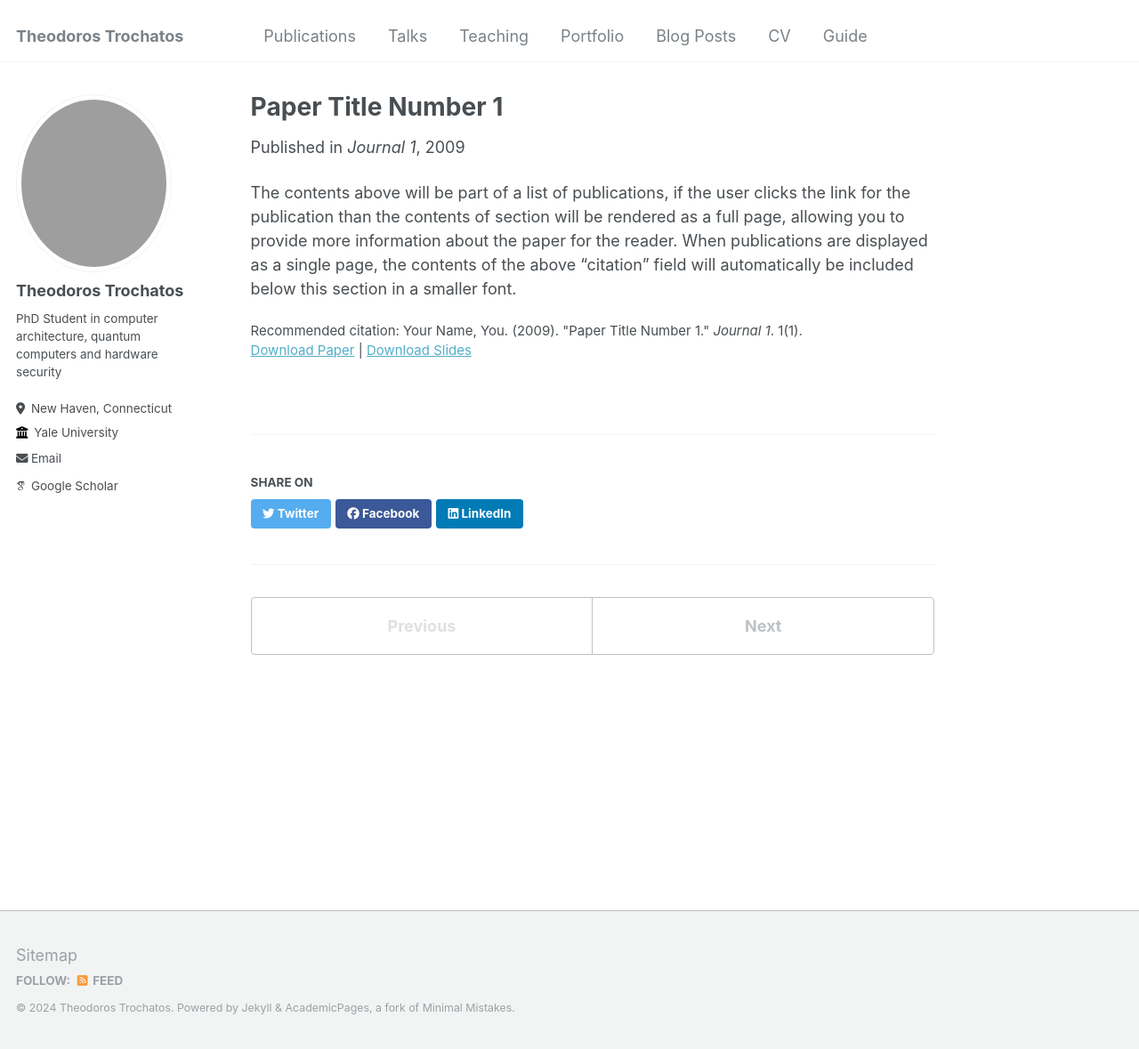
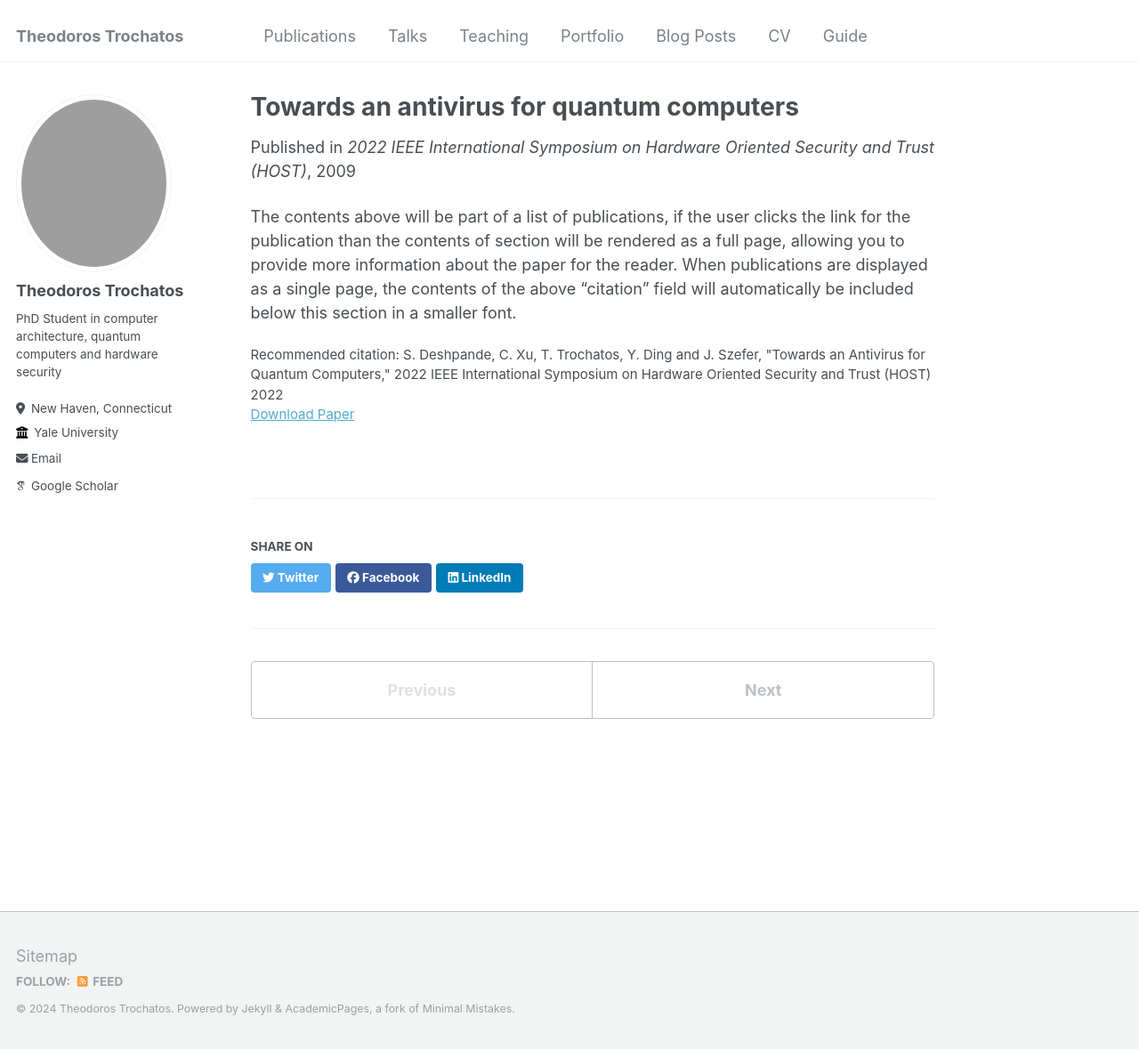
Before and after one commit to teotro/theodoros.trochatos.github.io, a Jekyll site: the page built from _publications/2009-10-01-paper-title-number-1.md, in a window 1280 px wide and 1179 px high. Shown: the whole window at 89% size. Built offline with Jekyll 4.4.1, drawn with Linux system fonts in a browser that asks for light colours; some web fonts are replaced.

Commit message:
adding publications

```diff
--- a/_publications/2009-10-01-paper-title-number-1.md
+++ b/_publications/2009-10-01-paper-title-number-1.md
@@ -1,13 +1,13 @@
 ---
-title: "Paper Title Number 1"
+title: "Towards an antivirus for quantum computers"
 collection: publications
 permalink: /publication/2009-10-01-paper-title-number-1
-excerpt: 'This paper is about the number 1. The number 2 is left for future work.'
+# excerpt: 'This paper is about the number 1. The number 2 is left for future work.'
 date: 2009-10-01
-venue: 'Journal 1'
-slidesurl: 'http://academicpages.github.io/files/slides1.pdf'
-paperurl: 'http://academicpages.github.io/files/paper1.pdf'
-citation: 'Your Name, You. (2009). &quot;Paper Title Number 1.&quot; <i>Journal 1</i>. 1(1).'
+venue: '2022 IEEE International Symposium on Hardware Oriented Security and Trust (HOST)'
+# slidesurl: 'http://academicpages.github.io/files/slides1.pdf'
+paperurl: 'https://caslab.csl.yale.edu/publications/deshpande2022towards.pdf'
+citation: 'S. Deshpande, C. Xu, T. Trochatos, Y. Ding and J. Szefer, "Towards an Antivirus for Quantum Computers," 2022 IEEE International Symposium on Hardware Oriented Security and Trust (HOST) 2022'
 ---
 
 The contents above will be part of a list of publications, if the user clicks the link for the publication than the contents of section will be rendered as a full page, allowing you to provide more information about the paper for the reader. When publications are displayed as a single page, the contents of the above "citation" field will automatically be included below this section in a smaller font.
```
